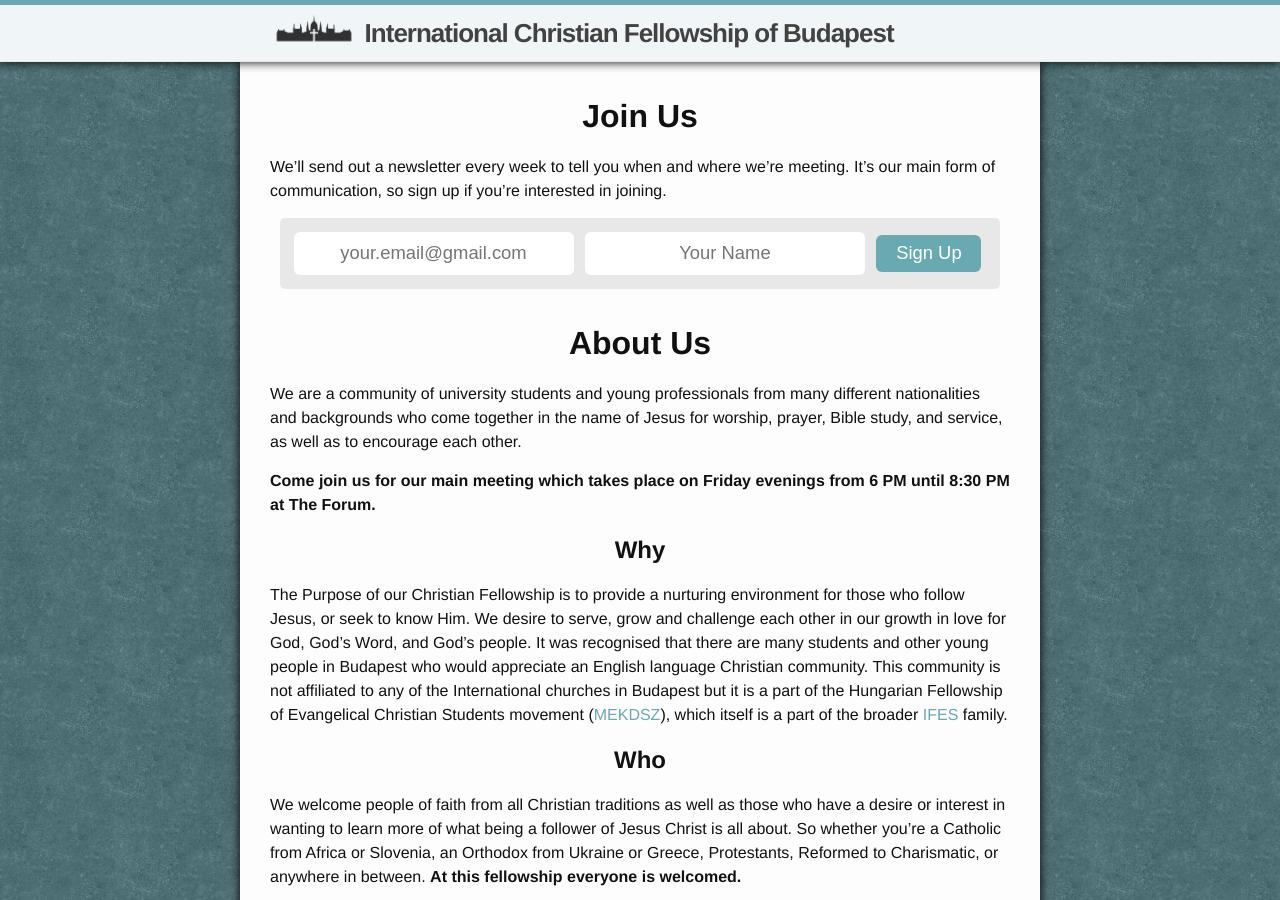
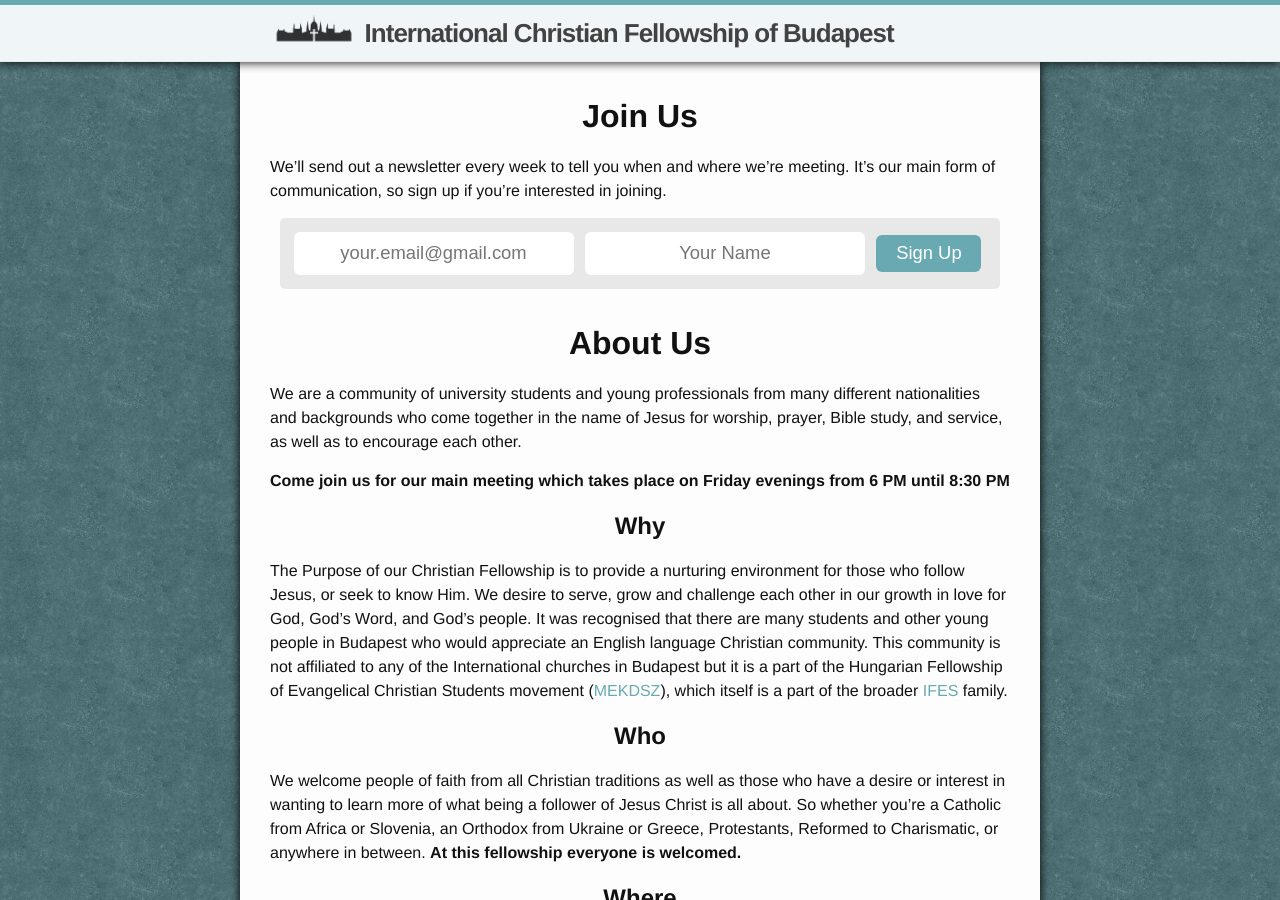
Before and after one commit to sionleroux/icfbudapest.org, a Jekyll site: the page built from index.md, in a window 1280 px wide and 900 px high. Built offline with Jekyll 4.4.1, drawn with Linux system fonts in a browser that asks for light colours.

Commit message:
Temporarily remove reference to the Forum
I should have done this right at the start of the Summer, but better
late than never: It's misleading to write we're meeting at the Forum in
big letters on the website front page when in Summer we actually meet in
parks.  Since new people are finding us via the website, I'm temporarily
removing the reference to the Forum until we actually start meeting
there again.

```diff
--- a/index.md
+++ b/index.md
@@ -18,8 +18,7 @@ About Us
 {{ site.description }}
 
 **Come join us for our main meeting which takes place on Friday evenings
-from 6 PM until 8:30 PM at <span title="Szigony u. 16a, 1083 Budapest">
-The Forum</span>.**
+from 6 PM until 8:30 PM**
 
 Why
 ---
```
